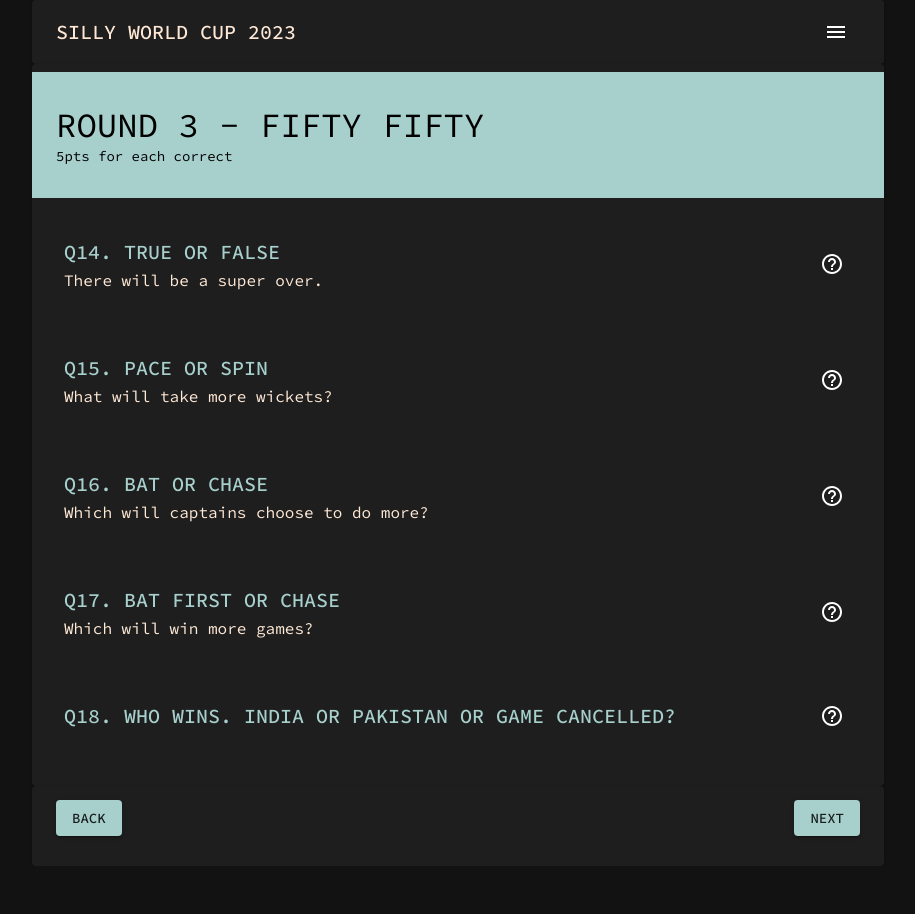
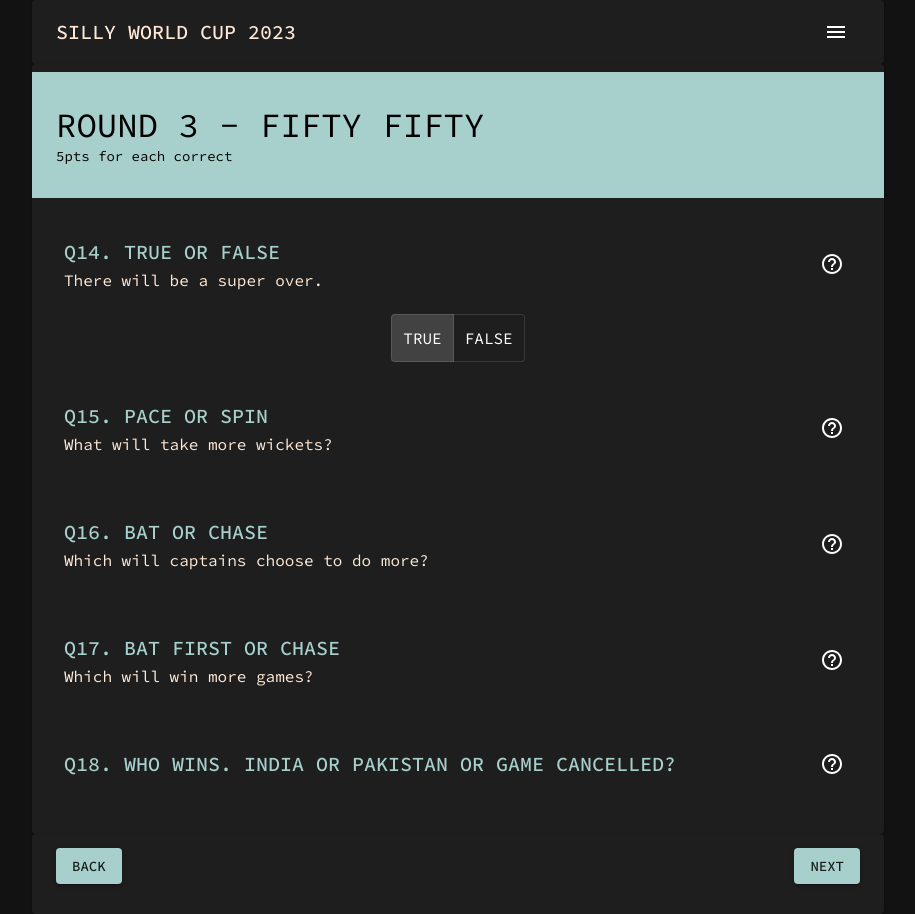
Before and after one commit to mdnrosen/sillyWC23, a React (Vite) app: page /fiftyfifty in a window 1280 px wide. Shown: the whole page, without its empty margins (182-1097 px from the left). Before the commit the page ends 866 px from the top, so only its background shows below. Built offline with nearby package versions, Linux system fonts and the light colour scheme.

Commit message:
Templated Q14 with ToggleButton.

```diff
--- a/src/pages/FiftyFiftyRound.jsx
+++ b/src/pages/FiftyFiftyRound.jsx
@@ -1,11 +1,19 @@
 import React from 'react'
 
-import { Box, Card, CardContent, FormControl, Grid } from '@mui/material'
+import { Box, Card, CardContent, FormControl, Grid, ToggleButton, ToggleButtonGroup, Typography } from '@mui/material'
 
 import { RoundTitle } from '../components/RoundTitle'
 import { QuestionTitle } from '../components/QuestionTitle'
 
 export const FiftyFiftyRound = () => {
+
+    const [bool, setBool] = React.useState('true')
+
+    const handleBool = (event, newBool) => {
+        setBool(newBool)
+    }
+
+
     return (
         <Card sx={{ py: 1 }}>
             <RoundTitle
@@ -25,6 +33,22 @@
                                     question="There will be a super over."
                                     hint=""
                                 />
+                                <Box alignSelf={'center'}>
+                                    <ToggleButtonGroup
+                                        value={bool}
+                                        exclusive
+                                        onChange={handleBool}
+                                        aria-label='true or false'
+                                    >
+                                        <ToggleButton value="true" aria-label='true'>
+                                            <Typography>true</Typography>
+                                        </ToggleButton>
+                                        <ToggleButton value="false" aria-label='false'>
+                                            <Typography>false</Typography>
+
+                                        </ToggleButton>
+                                    </ToggleButtonGroup>
+                                </Box>
                             </FormControl>
                         </Grid>
 
@@ -81,6 +105,9 @@
 
 /*
 
+TODO: populate hints
+TODO: update <QuestionTitle> title and/or question props
+
 QUESTIONS:
 
 True or false. There will be a super over.
```
